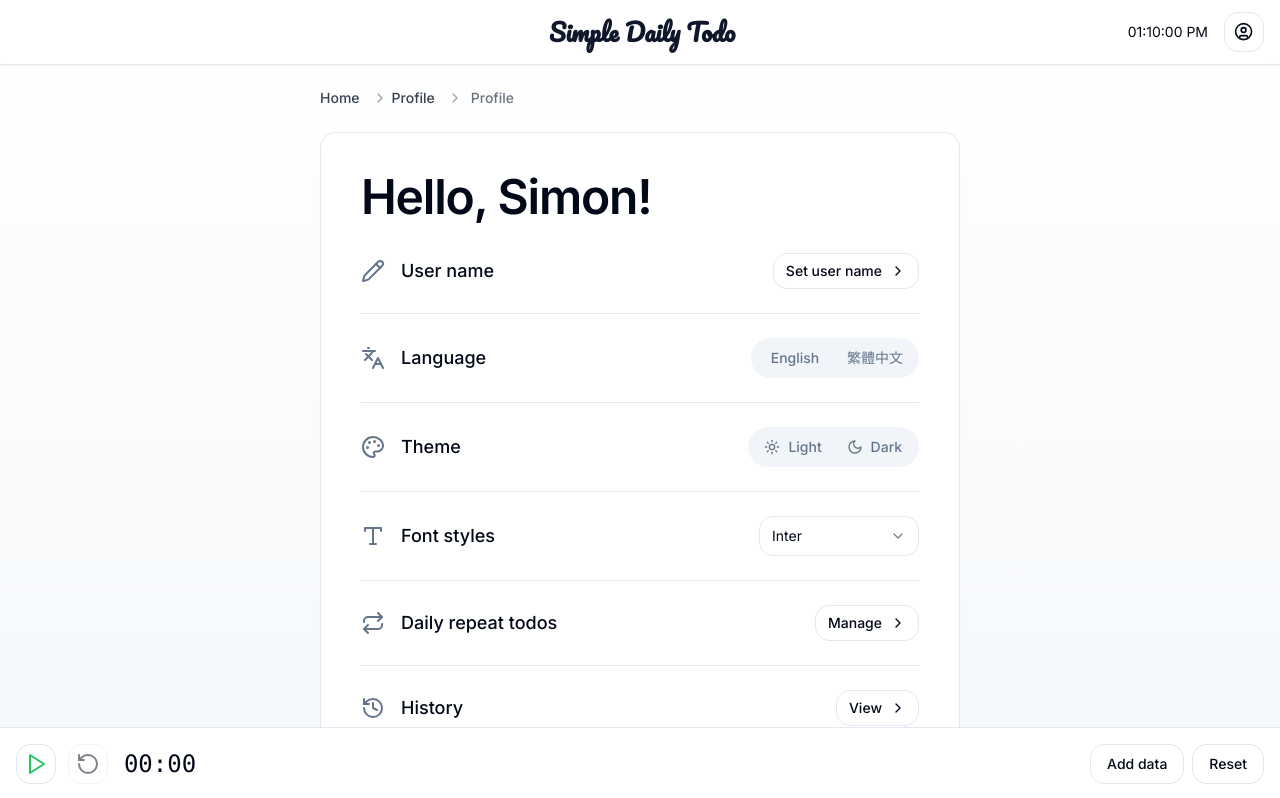
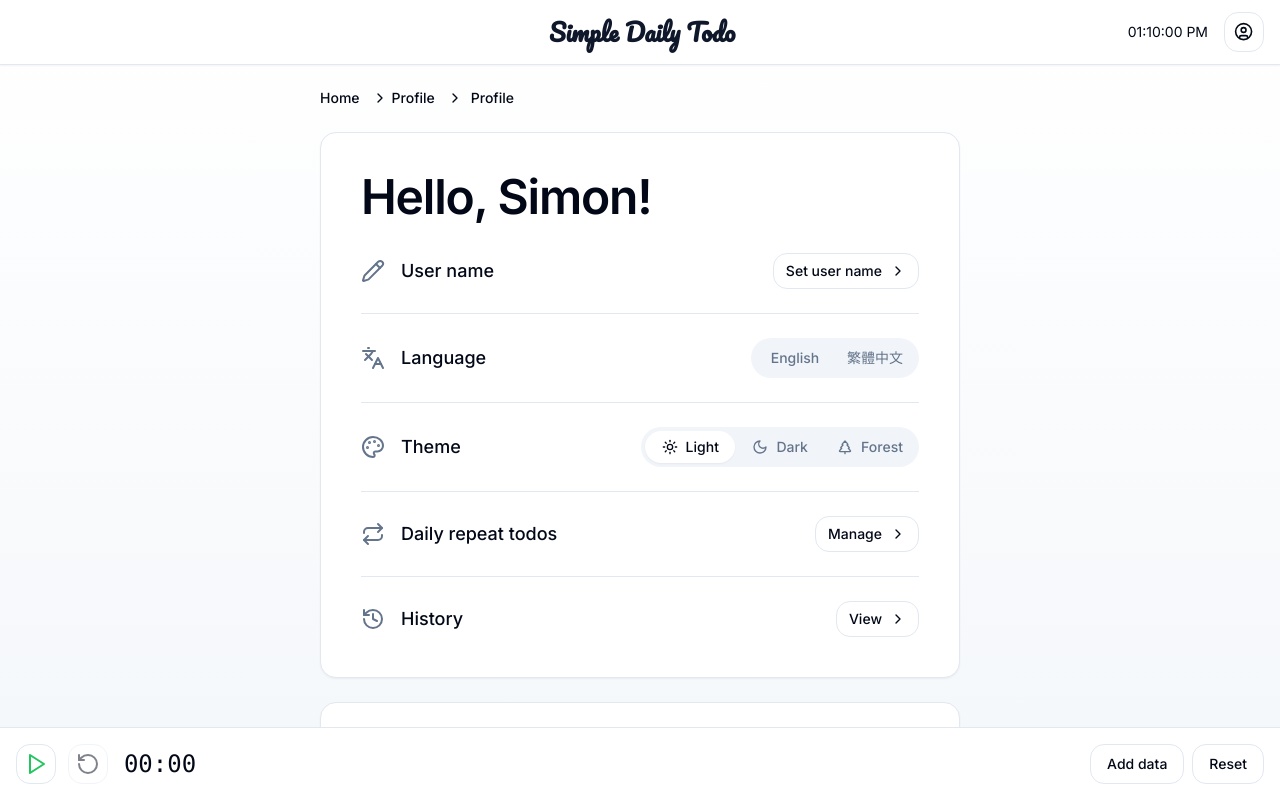
Before and after one commit to Simonlin7972/simple-daily-todo, a React (Vite) app: page /profile in a window 1280 px wide. Shown: the top 798 px of the page. Built offline with nearby package versions, Linux system fonts and the light colour scheme; the HTML template or start-up script is replaced by a standard one.

Commit message:
fix a few bus

```diff
--- a/public/locales/en/translation.json
+++ b/public/locales/en/translation.json
@@ -15,6 +15,7 @@
   "whatDoYouWantToGetDoneToday": "Hey! What do you want to get done today?",
   "themeLight": "Light",
   "themeDark": "Dark",
+  "themeGreen": "Forest",
   "themeSystem": "System",
   "toggleLanguage": "Switch language",
   "toggleTheme": "Switch theme",
--- a/public/locales/zh/translation.json
+++ b/public/locales/zh/translation.json
@@ -13,8 +13,9 @@
   "addData": "新增資料",
   "reset": "重設",
   "whatDoYouWantToGetDoneToday": "Hey! 今天你想做些什麼呢？",
-  "themeLight": "亮色模式",
-  "themeDark": "暗色模式",
+  "themeLight": "亮色",
+  "themeDark": "暗色",
+  "themeGreen": "森林",
   "themeSystem": "根據系統設定",
   "toggleLanguage": "切換語言",
   "toggleTheme": "切換主題",
@@ -54,7 +55,6 @@
   "fontOpenSans": "Open Sans",
   "fontLato": "Lato",
   "fontPoppins": "Poppins",
-  "home": "首頁",
   "deleteRecapConfirmation": "刪除回顧",
   "deleteRecapDescription": "確定要刪除這則回顧嗎？",
   "sampleSection1": "工作任務",
--- a/src/components/Breadcrumb.tsx
+++ b/src/components/Breadcrumb.tsx
@@ -11,22 +11,22 @@ export const Breadcrumb: React.FC<BreadcrumbProps> = ({ currentPage }) => {
     <nav className="flex mb-4" aria-label="Breadcrumb">
       <ol className="inline-flex items-center space-x-1 md:space-x-3">
         <li className="inline-flex items-center">
-          <Link to="/" className="inline-flex items-center text-sm font-medium text-gray-700 hover:text-primary dark:text-gray-400 dark:hover:text-white">
+          <Link to="/" className="inline-flex items-center text-sm font-medium text-[var(--foreground)] hover:text-[var(--primary)] dark:text-[var(--secondary-foreground)] dark:hover:text-white">
             Home
           </Link>
         </li>
         <li>
           <div className="flex items-center">
-            <ChevronRight className="w-4 h-4 text-gray-400" />
-            <Link to="/profile" className="ml-1 text-sm font-medium text-gray-700 hover:text-primary dark:text-gray-400 dark:hover:text-white">
+            <ChevronRight className="w-4 h-4 text-[var(--muted)]" />
+            <Link to="/profile" className="ml-1 text-sm font-medium text-[var(--foreground)] hover:text-[var(--primary)] dark:text-[var(--secondary-foreground)] dark:hover:text-white">
               Profile
             </Link>
           </div>
         </li>
         <li>
           <div className="flex items-center">
-            <ChevronRight className="w-4 h-4 text-gray-400" />
-            <span className="ml-1 text-sm font-medium text-gray-500 md:ml-2 dark:text-gray-400">
+            <ChevronRight className="w-4 h-4 text-[var(--muted)]" />
+            <span className="ml-1 text-sm font-medium text-[var(--muted-foreground)] md:ml-2 dark:text-[var(--secondary-foreground)]">
               {currentPage}
             </span>
           </div>
--- a/src/components/MobileMenu.tsx
+++ b/src/components/MobileMenu.tsx
@@ -11,11 +11,11 @@ interface MobileMenuProps {
   currentTime: string;
   onAddData: () => void;
   onReset: () => void;
-  setTodos: React.Dispatch<React.SetStateAction<Todo[]>>;
-  setCompletedTodos: React.Dispatch<React.SetStateAction<Todo[]>>;
+  // setTodos: React.Dispatch<React.SetStateAction<Todo[]>>;
+  // setCompletedTodos: React.Dispatch<React.SetStateAction<Todo[]>>;
 }
 
-export const MobileMenu: React.FC<MobileMenuProps> = ({ currentTime, onAddData, onReset, setTodos, setCompletedTodos }) => {
+export const MobileMenu: React.FC<MobileMenuProps> = ({ currentTime, onAddData, onReset }) => {
   const navigate = useNavigate();
   const { t } = useTranslation();
   const [open, setOpen] = React.useState(false);
--- a/src/components/Profile.tsx
+++ b/src/components/Profile.tsx
@@ -3,7 +3,7 @@ import { useTranslation } from 'react-i18next';
 import { Card, CardHeader, CardTitle, CardContent } from "@/components/ui/card";
 import { Tabs, TabsList, TabsTrigger } from "@/components/ui/tabs";
 import { useTheme } from "next-themes";
-import { Moon, Sun, ChevronRight, Languages, Palette, Repeat, History, Type, Heart, Pencil } from "lucide-react";
+import { Moon, Sun, TreePine, ChevronRight, Languages, Palette, Repeat, History, Type, Heart, Pencil } from "lucide-react";
 import { Separator } from "@/components/ui/separator";
 import { Button } from "@/components/ui/button";
 import { Select, SelectContent, SelectItem, SelectTrigger, SelectValue } from "@/components/ui/select";
@@ -118,14 +118,18 @@ export const Profile: React.FC = () => {
               <div className="flex-grow flex justify-between items-center">
                 <h3 className="text-lg font-medium">{t('themeSettings')}</h3>
                 <Tabs defaultValue={theme} onValueChange={setTheme}>
-                  <TabsList className="grid w-full grid-cols-2">
-                    <TabsTrigger value="light">
+                  <TabsList className="grid w-full grid-cols-3">
+                    <TabsTrigger value="light" onClick={() => setTheme('light')}>
                       <Sun className="mr-2 h-4 w-4" />
                       {t('themeLight')}
                     </TabsTrigger>
-                    <TabsTrigger value="dark">
+                    <TabsTrigger value="dark" onClick={() => setTheme('dark')}>
                       <Moon className="mr-2 h-4 w-4" />
                       {t('themeDark')}
+                    </TabsTrigger>
+                    <TabsTrigger value="green-theme" onClick={() => setTheme('green-theme')}>
+                      <TreePine className="mr-2 h-4 w-4" />
+                      {t('themeGreen')}
                     </TabsTrigger>
                   </TabsList>
                 </Tabs>
@@ -134,12 +138,13 @@ export const Profile: React.FC = () => {
 
             <Separator className="my-4" />
 
-            {/* 文字設定 */}
+            {/* Font Settings - Only show if language is English */}
+            {i18n.language === 'en' && (
               <div className="flex items-center space-x-4">
                 <Type className="h-6 w-6 text-muted-foreground" />
                 <div className="flex-grow flex justify-between items-center">
                   <h3 className="text-lg font-medium">{t('fontSettings')}</h3>
-                <Select value={font} onValueChange={(value: Font) => setFont(value)}>
+                  <Select value={font} onValueChange={(value: string) => setFont(value as Font)}>
                     <SelectTrigger className="w-[160px]">
                       <SelectValue placeholder="Select font" />
                     </SelectTrigger>
@@ -153,8 +158,11 @@ export const Profile: React.FC = () => {
                   </Select>
                 </div>
               </div>
+            )}
 
+            {i18n.language === 'en' && (
               <Separator className="my-4" />
+            )}
 
             {/* 每日重複待辦 */}
             <div className="flex items-center space-x-4">
--- a/src/components/TodoPanel.tsx
+++ b/src/components/TodoPanel.tsx
@@ -70,7 +70,7 @@ export const TodoPanel: React.FC<TodoPanelProps> = ({
   };
 
   return (
-    <Card className="h-full min-w-full lg:max-w-2xl shadow-sm rounded-xl">
+    <Card className="h-full min-w-full lg:max-w-xl shadow-sm rounded-xl">
       <CardHeader>
         {/* 顯示標題文字 */}
         <CardTitle className="typewriter-title">
--- a/src/components/theme-provider.tsx
+++ b/src/components/theme-provider.tsx
@@ -3,9 +3,16 @@
 import { ThemeProvider as NextThemesProvider } from "next-themes"
 import { type ThemeProviderProps } from "next-themes/dist/types"
 
+// 定義可用的主題
+const themes: Array<string> = ['light', 'dark', 'green-theme'];
+
 export function ThemeProvider({ children, ...props }: ThemeProviderProps) {
   return (
-    <NextThemesProvider {...props}>
+    <NextThemesProvider
+      {...props}
+      defaultTheme="light" // 設定默認主題
+      themes={themes} // 傳遞可用的主題
+    >
       {children}
     </NextThemesProvider>
   )
--- a/src/index.css
+++ b/src/index.css
@@ -144,7 +144,32 @@
   }
 }
 
-
+.green-theme {
+  --background: 220 15% 10%;              /* 背景：深色 */
+  --foreground: 110 10% 95%;              /* 前景：亮白色 */
+  --card: 220 15% 12%;                    /* 卡片背景 */
+  --card-foreground: 110 10% 95%;         /* 卡片前景 */
+  --popover: 220 15% 12%;                 /* 彈出框背景 */
+  --popover-foreground: 110 10% 95%;      /* 彈出框前景 */
+  --primary: 110 20% 50%;                 /* 主色：軍綠色 */
+  --primary-foreground: 220 15% 10%;      /* 主色前景：暗色 */
+  --secondary: 120 15% 30%;               /* 次要色：較暗的軍綠色 */
+  --secondary-foreground: 110 10% 95%;    /* 次要色前景 */
+  --muted: 120 10% 25%;                   /* 柔和色：更深的軍綠色 */
+  --muted-foreground: 120 5% 75%;         /* 柔和色前景 */
+  --accent: 110 15% 40%;                  /* 強調色：軍綠色的亮色 */
+  --accent-foreground: 220 15% 10%;       /* 強調色前景 */
+  --destructive: 0 62.8% 30.6%;           /* 鮮紅色 */
+  --destructive-foreground: 110 10% 95%;  /* 鮮紅色前景 */
+  --border: 120 15% 20%;                  /* 邊框：暗軍綠色 */
+  --input: 120 15% 20%;                   /* 輸入框背景 */
+  --ring: 110 10% 50%;                    /* 外環 */
+  --chart-1: 120 20% 45%;                 /* 軍綠色的圖表色調1 */
+  --chart-2: 160 25% 40%;                 /* 較深的綠色圖表色調 */
+  --chart-3: 40 60% 45%;                  /* 橙色圖表色調 */
+  --chart-4: 280 50% 40%;                 /* 紫色圖表色調 */
+  --chart-5: 340 65% 35%;                 /* 紅色圖表色調 */
+}
 
 
 
--- a/src/utils/todoUtils.ts
+++ b/src/utils/todoUtils.ts
@@ -2,6 +2,13 @@
 import sampleData from '../sampleData.json';
 import { toast } from 'sonner';
 import { useTranslation } from 'react-i18next';
+
+interface Todo {
+  id: number;
+  text: string;
+  completed: boolean;
+  type: 'section' | 'todo';
+}
 
 export const generateSampleTodos = (setTodos: React.Dispatch<React.SetStateAction<Todo[]>>, setCompletedTodos: React.Dispatch<React.SetStateAction<Todo[]>>) => {
   const { t, i18n } = useTranslation();
```
Also changed, not shown: 1 other file (tests, documents, lock files or other folders). Lines whose indentation alone changed are shown as unchanged.
